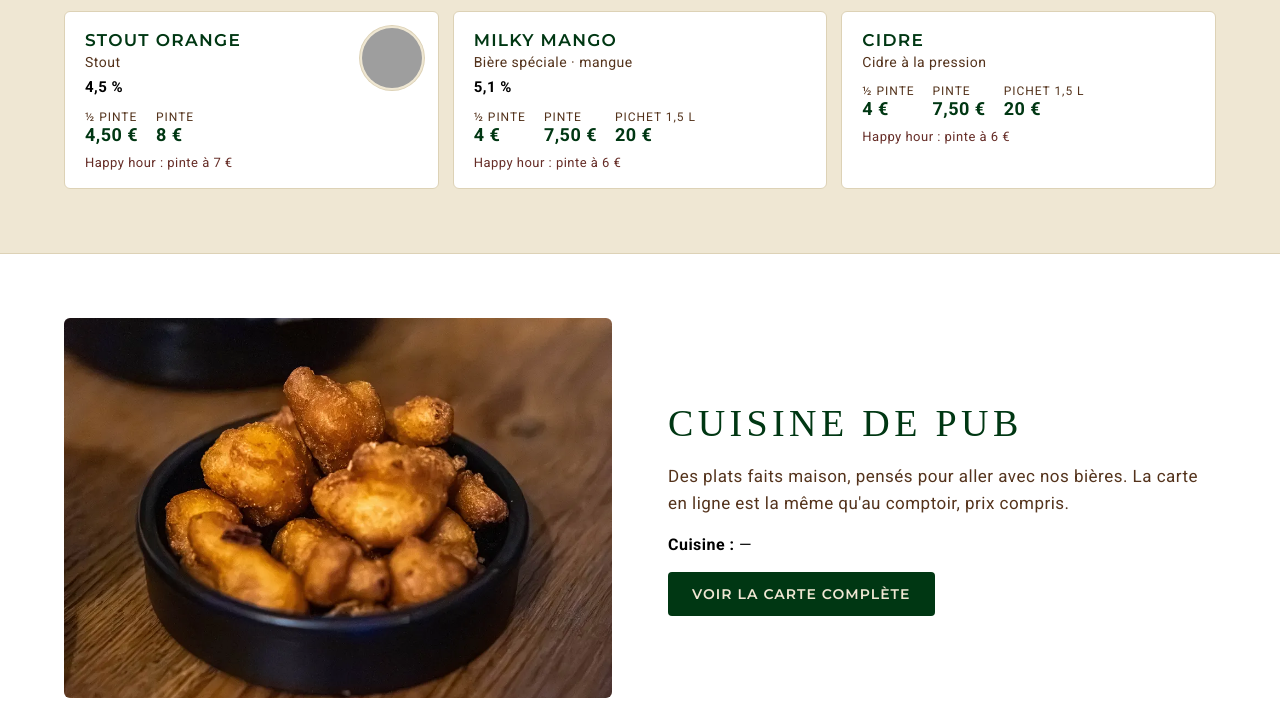
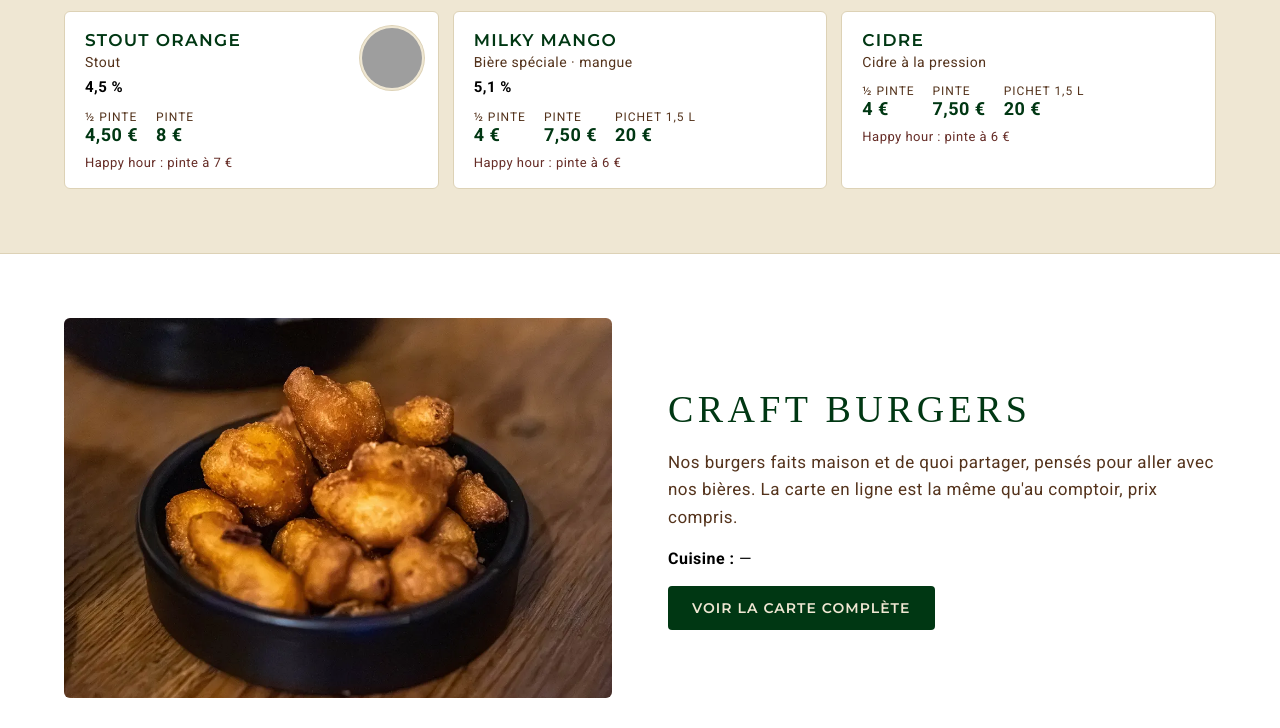
Before and after one commit to lacanaulaise/group-websites, an Astro site in the folder sites/golden-apple/: page / in a window 1280 px wide. Shown: the part 1359-2087 px from the top of the page. Built offline with nearby package versions, Linux system fonts and the light colour scheme; Astro itself is replaced by a stand-in of ours; no server answers; grey boxes are pictures that could not be loaded.

Commit message:
Golden Apple: 'Craft Burgers' instead of pub food
Co-Authored-By: Claude Opus 5.5 <noreply@anthropic.com>
Claude-Session: https://claude.ai/code/session_01HaUenCdmv7K5FxUoFRwixn

```diff
--- a/sites/golden-apple/src/data/privatisation.json
+++ b/sites/golden-apple/src/data/privatisation.json
@@ -1,5 +1,5 @@
 {
-  "intro": "Anniversaire, pot de départ, soirée d'entreprise ou match entre amis : réservez un espace ou tout le pub, avec nos bières La Canaulaise à la pression et la cuisine maison.",
+  "intro": "Anniversaire, pot de départ, soirée d'entreprise ou match entre amis : réservez un espace ou tout le pub, avec nos bières La Canaulaise à la pression et nos craft burgers.",
   "spaces": [
     {
       "name": "Tout le pub",
@@ -28,7 +28,7 @@
   "photo": "crowd",
   "photoAlt": "Clients attablés autour de pintes au Golden Apple",
   "en": {
-    "intro": "Birthday, leaving drinks, company party or a match with friends: book an area or the whole pub, with our La Canaulaise beers on tap and homemade food.",
+    "intro": "Birthday, leaving drinks, company party or a match with friends: book an area or the whole pub, with our La Canaulaise beers on tap and our craft burgers.",
     "spaces": [
       {
         "name": "The whole pub",
--- a/sites/golden-apple/src/i18n.js
+++ b/sites/golden-apple/src/i18n.js
@@ -23,17 +23,17 @@ export const T = {
     },
     home: {
       title: 'The Golden Apple — pub et bières artisanales, Bordeaux depuis 1989',
-      description: 'Le plus ancien pub de Bordeaux : bières La Canaulaise à la pression, cuisine de pub, sport en direct, quiz et fléchettes. 46 rue Borie, Chartrons.',
+      description: 'Le plus ancien pub de Bordeaux : bières La Canaulaise à la pression, craft burgers, sport en direct, quiz et fléchettes. 46 rue Borie, Chartrons.',
       logoAlt: "The Golden Apple, Les Brasseurs de l'Océan, est. 1989",
       h1: 'Le plus ancien pub de Bordeaux', since: 'depuis 1989',
-      intro: 'Bières artisanales de La Canaulaise, cuisine de pub maison, sport en direct, quiz et fléchettes. Rue Borie, aux Chartrons.',
+      intro: 'Bières artisanales de La Canaulaise, craft burgers, sport en direct, quiz et fléchettes. Rue Borie, aux Chartrons.',
       bookTable: 'Réserver une table', seeMenu: 'Voir la carte', privatise: 'Privatiser le pub',
       facadeAlt: 'La façade verte du Golden Apple, rue Borie, le soir',
       now: 'Maintenant', nowDefault: 'Horaires ci-dessous', happyHour: 'Happy hour', tonight: 'Ce soir',
       tonightDefault: 'Quiz, matchs et concerts', draught: 'À la pression', taps: 'pressions',
       draughtIntro: 'Nos bières La Canaulaise, brassées à Lacanau. Prix TTC.',
       half: '½ pinte', pint: 'Pinte', jug: 'Pichet 1,5 L', hhPint: 'Happy hour : pinte à',
-      foodTitle: 'Cuisine de Pub', foodText: "Des plats faits maison, pensés pour aller avec nos bières. La carte en ligne est la même qu'au comptoir, prix compris.",
+      foodTitle: 'Craft Burgers', foodText: "Nos burgers faits maison et de quoi partager, pensés pour aller avec nos bières. La carte en ligne est la même qu'au comptoir, prix compris.",
       kitchen: 'Cuisine :', fullMenu: 'Voir la carte complète', foodAlt: 'Beignets maison et frites sur une table en bois',
       events: 'Événements', week: 'Cette semaine au pub', today: "Aujourd'hui", tonightShort: 'Ce soir',
       allDay: 'toute la journée', allDayShort: 'Journée', next: 'Prochain :',
@@ -56,7 +56,7 @@ export const T = {
     },
     carte: {
       title: 'La carte — The Golden Apple, pub à Bordeaux',
-      description: 'La carte du Golden Apple : burgers maison, tapas, bières La Canaulaise à la pression, cocktails, vins et softs. Prix TTC.',
+      description: 'La carte du Golden Apple : craft burgers, tapas, bières La Canaulaise à la pression, cocktails, vins et softs. Prix TTC.',
       label: 'La carte', h1: 'À manger, à boire', intro: "Les mêmes plats et les mêmes prix qu'au comptoir. Prix TTC, service compris.",
       food: 'À manger', drinks: 'À boire', jump: 'Aller à', loading: 'Chargement de la carte…',
       noscript: "La carte s'affiche avec JavaScript. Vous pouvez aussi nous appeler au",
@@ -89,17 +89,17 @@ export const T = {
     },
     home: {
       title: 'The Golden Apple — craft beer pub in Bordeaux since 1989',
-      description: "Bordeaux's oldest pub: La Canaulaise craft beer on tap, pub food, live sport, quiz nights and darts. 46 rue Borie, Chartrons.",
+      description: "Bordeaux's oldest pub: La Canaulaise craft beer on tap, craft burgers, live sport, quiz nights and darts. 46 rue Borie, Chartrons.",
       logoAlt: "The Golden Apple, Les Brasseurs de l'Océan, est. 1989",
       h1: "Bordeaux's oldest pub", since: 'since 1989',
-      intro: 'La Canaulaise craft beer, homemade pub food, live sport, quiz nights and darts. Rue Borie, in the Chartrons.',
+      intro: 'La Canaulaise craft beer, craft burgers, live sport, quiz nights and darts. Rue Borie, in the Chartrons.',
       bookTable: 'Book a table', seeMenu: 'See the menu', privatise: 'Hire the pub',
       facadeAlt: 'The green front of The Golden Apple, rue Borie, at night',
       now: 'Right now', nowDefault: 'Opening hours below', happyHour: 'Happy hour', tonight: 'Tonight',
       tonightDefault: 'Quiz, matches and live music', draught: 'On tap', taps: 'beers on tap',
       draughtIntro: 'Our La Canaulaise beers, brewed in Lacanau. Prices include VAT.',
       half: '½ pint', pint: 'Pint', jug: 'Jug 1.5 L', hhPint: 'Happy hour: pint at',
-      foodTitle: 'Pub food', foodText: 'Homemade dishes made to go with our beers. The online menu is the same as at the bar, prices included.',
+      foodTitle: 'Craft Burgers', foodText: 'Our homemade burgers and sharing plates, made to go with our beers. The online menu is the same as at the bar, prices included.',
       kitchen: 'Kitchen:', fullMenu: 'See the full menu', foodAlt: 'Homemade fritters and chips on a wooden table',
       events: 'Events', week: 'This week at the pub', today: 'Today', tonightShort: 'Tonight',
       allDay: 'all day', allDayShort: 'All day', next: 'Next:',
@@ -122,7 +122,7 @@ export const T = {
     },
     carte: {
       title: 'Menu — The Golden Apple, pub in Bordeaux',
-      description: 'The Golden Apple menu: homemade burgers, sharing plates, La Canaulaise beer on tap, cocktails, wine and soft drinks. Prices include VAT.',
+      description: 'The Golden Apple menu: craft burgers, sharing plates, La Canaulaise beer on tap, cocktails, wine and soft drinks. Prices include VAT.',
       label: 'Menu', h1: 'Food & drinks', intro: 'The same dishes and prices as at the bar. Prices include VAT and service.',
       food: 'Food', drinks: 'Drinks', jump: 'Go to', loading: 'Loading the menu…',
       noscript: 'The menu needs JavaScript. You can also call us on',
```
